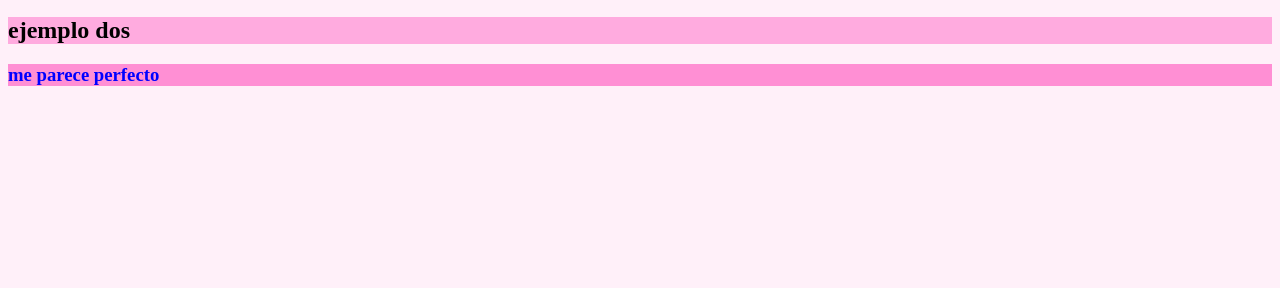
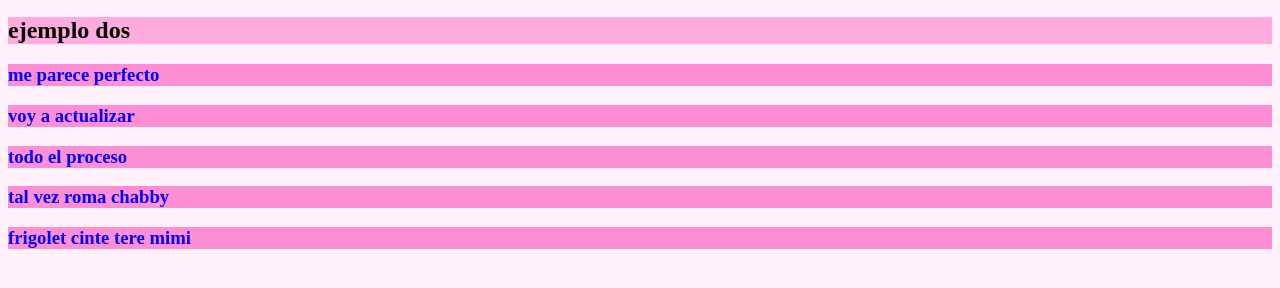
Before and after one commit to RafaChV/practicas, a plain HTML site: page index.html in a window 1280 px wide. Shown: the part 168-456 px from the top of the page. Drawn offline with Linux system fonts and the light colour scheme.

Commit message:
belles lovon you

```diff
--- a/index.html
+++ b/index.html
@@ -10,6 +10,12 @@
 <h2 class="gen">ejemplo uno</h2>
 <h2 id="z">ejemplo dos</h2>
 <h3 class="gen">me parece perfecto</h3>
+<h3 class="gen">voy a actualizar</h3>
+<h3 class="gen">todo el proceso</h3>
+<h3 class="gen">tal vez roma chabby</h3>
+<h3 class="gen">frigolet cinte tere mimi </h3>
+
+
 
 </body>
 </html>
```
